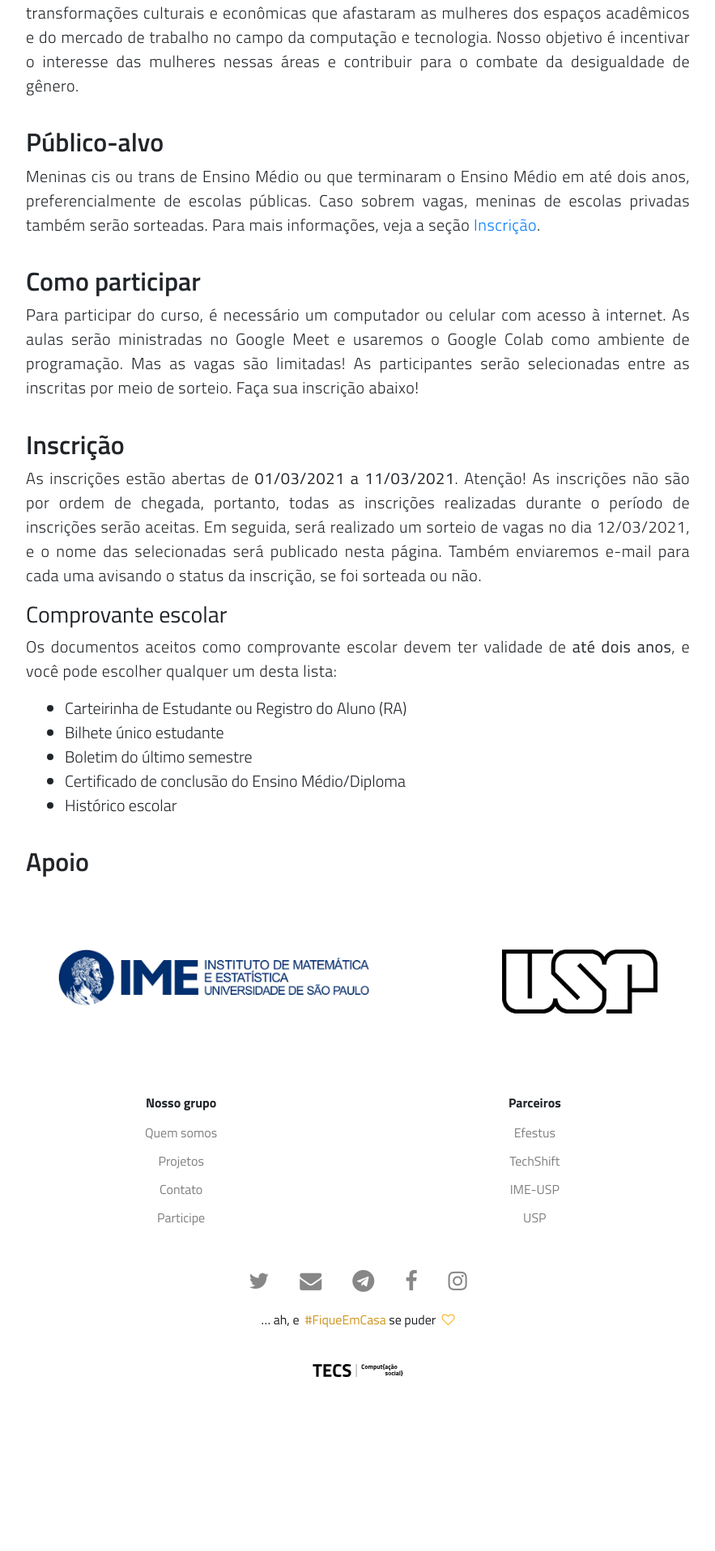
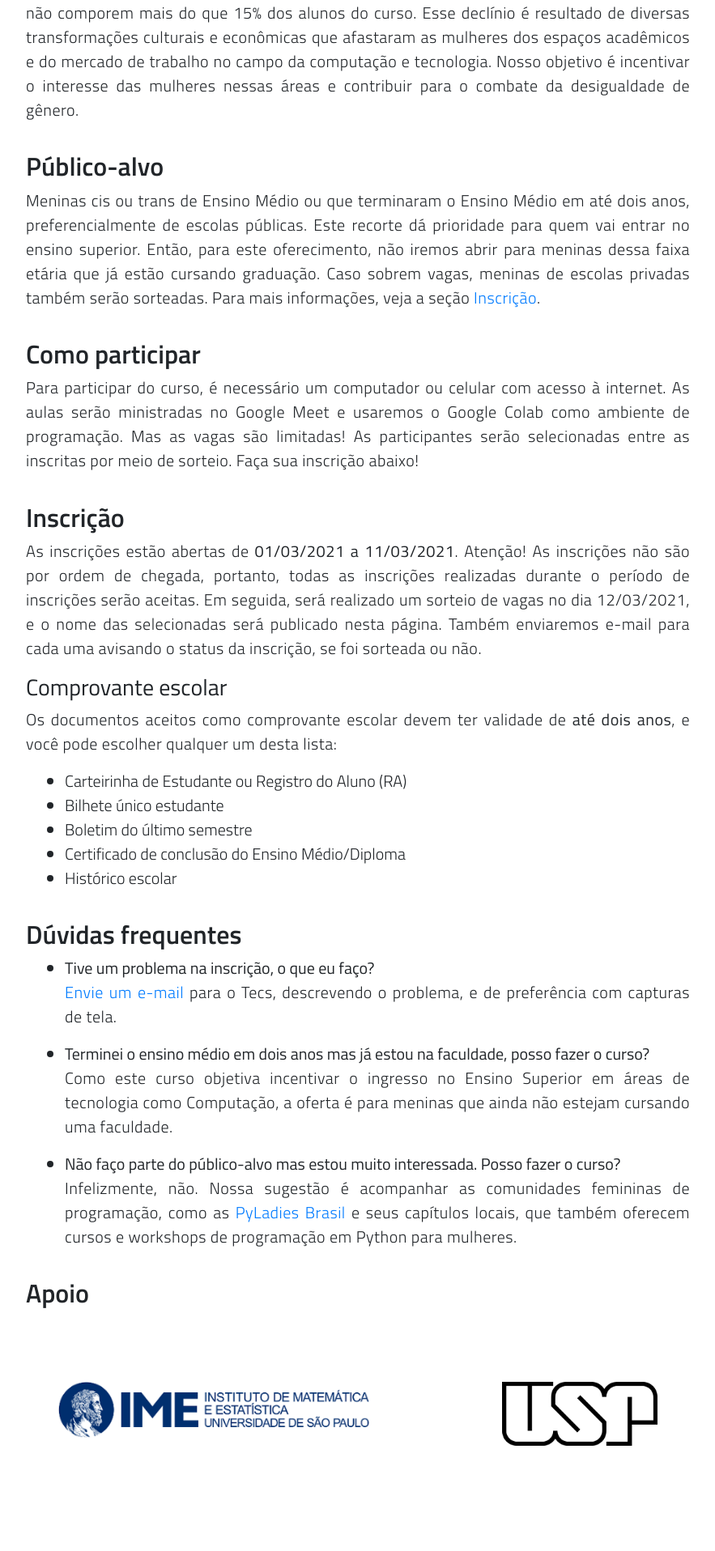
Before and after one commit to tecs-usp/site, a PHP site: page /inscricao-meninas-2021 in a window 1280 px wide. Shown: the part 1484-3400 px from the top of the page at 81% size, without its empty margins (198-1081 px from the left). Before the commit the page ends 3185 px from the top, so only its background shows below. Run offline with PHP 8.4, Linux system fonts and the light colour scheme; some libraries are stand-ins or nearby versions.

Commit message:
Mudanças inscrição

```diff
--- a/assets/css/main.css
+++ b/assets/css/main.css
@@ -417,6 +417,10 @@ blockquote {
   max-width: 15vw;
 }
 
-#logo_ime {
+#logo_ime, #logo_caelum, #logo_tecna  {
   max-width: 30vw;
 }
+
+#logo_alura {
+  max-width: 20vw;
+}
--- a/inscricao-meninas-2021/index.html
+++ b/inscricao-meninas-2021/index.html
@@ -95,7 +95,7 @@
         <li><a href="#publico_alvo">Público-alvo</a></li>
         <li><a href="#como_participar">Como participar</a></li>
         <li><a href="#inscricao">Inscrição</a></li>
-        <!-- <li><a href="#calendario_curso">Calendário do curso</a></li> -->
+        <li><a href="#duvidas_frequentes">Dúvidas frequentes</a></li>
         <li><a href="#apoio">Apoio</a></li>
       </ul>
       <h2 id="sobre_curso">Sobre o curso</h2>
@@ -120,7 +120,7 @@
       </p>
       <h2 id="publico_alvo">Público-alvo</h2>
       <p class="text-justify">
-        Meninas cis ou trans de Ensino Médio ou que terminaram o Ensino Médio em até dois anos, preferencialmente de escolas públicas. Caso sobrem vagas, meninas de escolas privadas também serão sorteadas. Para mais informações, veja a seção <a href="#inscricao">Inscrição</a>.
+        Meninas cis ou trans de Ensino Médio ou que terminaram o Ensino Médio em até dois anos, preferencialmente de escolas públicas. Este recorte dá prioridade para quem vai entrar no ensino superior. Então, para este oferecimento, não iremos abrir para meninas dessa faixa etária que já estão cursando graduação. Caso sobrem vagas, meninas de escolas privadas também serão sorteadas. Para mais informações, veja a seção <a href="#inscricao">Inscrição</a>.
       </p>
       <h2 id="como_participar">Como participar</h2>
       <p class="text-justify">
@@ -144,10 +144,41 @@
       <!--Form embed via JS-->
       <script src="//www.ime.usp.br/~tecs/tecs/web/webform/inscricao_curso_de_introducao_a_/share.js"></script>
 
+      <h2 id="duvidas_frequentes">Dúvidas frequentes</h2>
+      <ul>
+        <li>
+          <b>Tive um problema na inscrição, o que eu faço?</b>
+          <p class="text-justify">
+            <a href="mailto:tecs@ime.usp.br">Envie um e-mail</a> para o Tecs, descrevendo o problema, e de preferência com capturas de tela.
+          </p>
+        </li>
+        <li>
+          <b>Terminei o ensino médio em dois anos mas já estou na faculdade, posso fazer o curso?</b>
+          <p class="text-justify">
+            Como este curso objetiva incentivar o ingresso no Ensino Superior em áreas de tecnologia como Computação, a oferta é para meninas que ainda não estejam cursando uma faculdade.
+          </p>
+        </li>
+        <li>
+          <b>Não faço parte do público-alvo mas estou muito interessada. Posso fazer o curso?</b>
+          <p class="text-justify">
+            Infelizmente, não. Nossa sugestão é acompanhar as comunidades femininas de programação, como as <a href="http://brasil.pyladies.com/locations/">PyLadies Brasil</a> e seus capítulos locais, que também oferecem cursos e workshops de programação em Python para mulheres.
+          </p>
+        </li>
+      </ul>
+
+
       <h2 id="apoio">Apoio</h2>
       <div class="img-container-flexbox">
         <a href="https://www.ime.usp.br/"><img src="/assets/img/Vestibulandas/logo_ime_inline.png" id="logo_ime"></a>
-        <a href="https://www5.usp.br/"><img src="/assets/img/Vestibulandas/usp_logo.png" id="logo_usp"></a>
+        <a href="https://www5.usp.br/"><img src="/assets/img/Vestibulandas/logo_usp.png" id="logo_usp"></a>
+      </div>
+      <div class="img-container-flexbox">
+        <a href="https://www.alura.com.br/"><img src="/assets/img/Vestibulandas/logo_alura.png" id="logo_alura"></a>
+        <a href="https://www.caelum.com.br/"><img src="/assets/img/Vestibulandas/logo_caelum.png" id="logo_caelum"></a>
+      </div>
+      <div class="img-container-flexbox">
+        <a href="http://tecna.ime.usp.br/"><img src="/assets/img/Vestibulandas/logo_tecna.png" id="logo_tecna"></a>
+        <a href="https://bcc.ime.usp.br/principal/news/2020/01/07/pipa_resultado_2020_1.html">... e Ex-Alunes do BCC!</a>
       </div>
       <!--<h2 id="calendario_curso">Calendário do curso</h2>
       <p class="text-justify"></p>-->
```
Also changed, not shown: assets/img/Vestibulandas/logo_alura.png (added), assets/img/Vestibulandas/logo_caelum.png (added), assets/img/Vestibulandas/logo_tecna.png (added), assets/img/Vestibulandas/logo_usp.png (renamed from assets/img/Vestibulandas/usp_logo.png).
